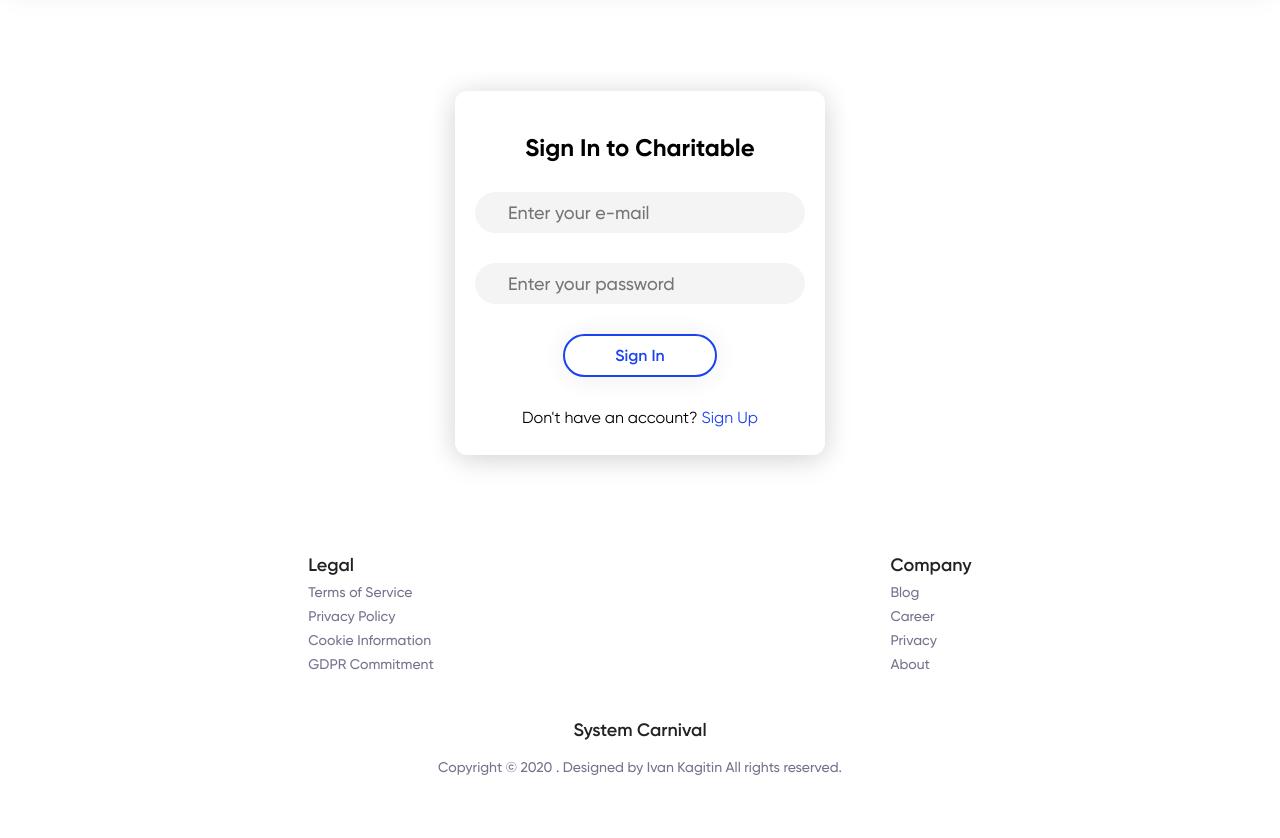
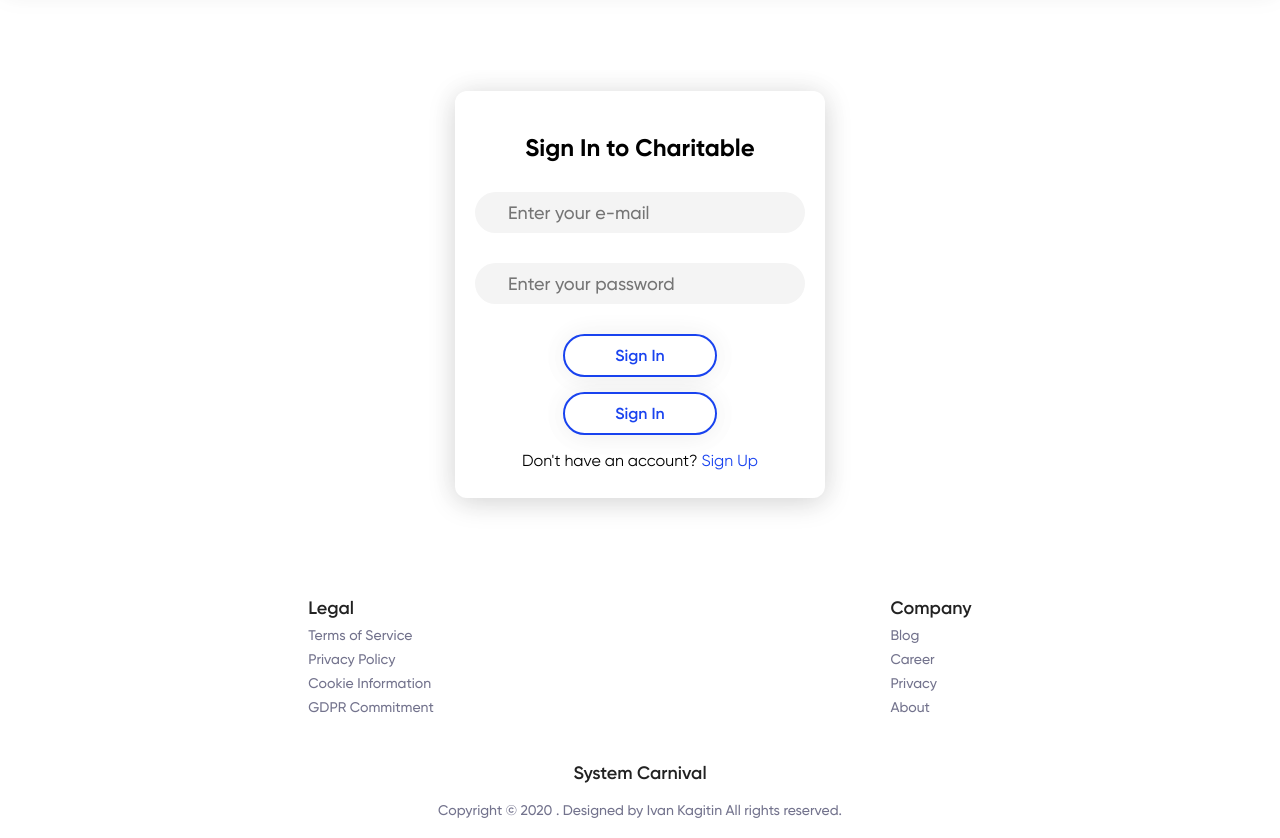
Before and after one commit to systemcarnival/systemcarnival.github.io, a plain HTML site: page template/signin.html in a window 1280 px wide. Shown: the part 64-902 px from the top of the page. Before the commit the page ends 859 px from the top, so only its background shows below. Drawn offline with Linux system fonts and the light colour scheme; files whose address does not match are found by name.

Commit message:
Update signin.html

```diff
--- a/template/signin.html
+++ b/template/signin.html
@@ -40,6 +40,7 @@
                             <div class="view">Sign In</div>
                         </a>
                     </div>
+                    <input type="submit" value="Sign In">
                 </form>
                 <p>Don't have an account? <span class="cl"><a href="signup.html">Sign Up</span></a></span></p>
             </div>
```
